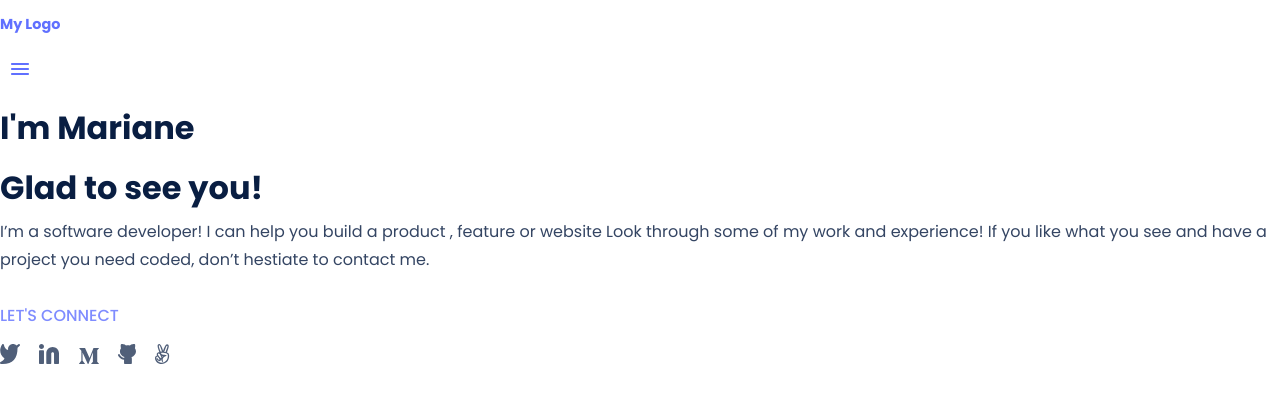
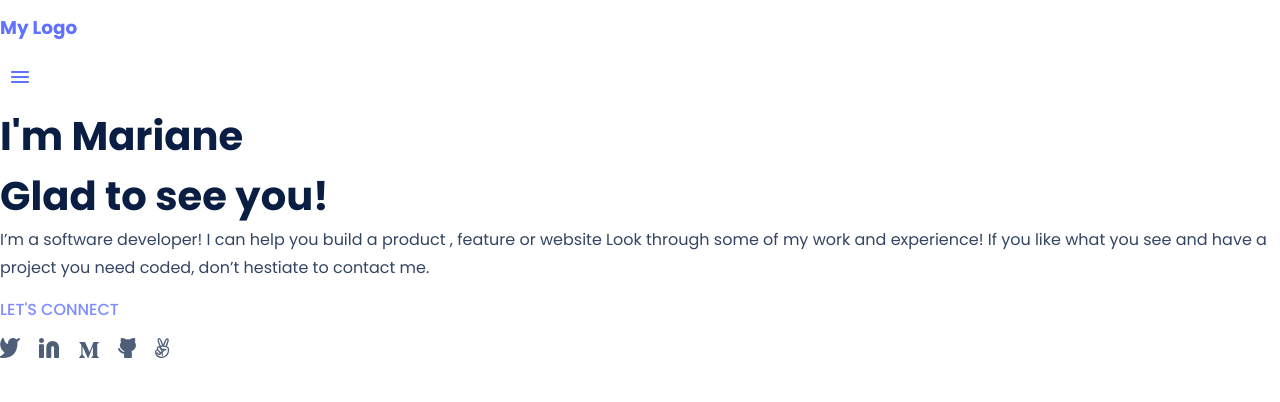
Before and after one commit to aeh1707/microverse-portfolio, a website: page index.html in a window 1280 px wide. Drawn offline with Linux system fonts and the light colour scheme.

Commit message:
Fix margin and burger menu dimensions

```diff
--- a/styles.css
+++ b/styles.css
@@ -22,13 +22,18 @@ body {
 
 .logo {
     font-weight: 700;
-    font-size: 0.9rem;
+    font-size: 1.15rem;
     line-height: 20px;
     color: #6070FF;
 }
 
+.burger {
+    width: 40px;
+    height: 40px;
+}
+
 h1 {
-    font-size: 2rem;
+    font-size: 2.5rem;
     font-weight: 700;
     line-height: 60px;
     color: #091E42;
@@ -46,7 +51,7 @@ h1 + p {
     line-height: 24px;
     text-transform: uppercase;
     color: #7F8CFF;
-    margin-top: 30px;
+    margin-top: 16px;
 }
 
 .social {
```
